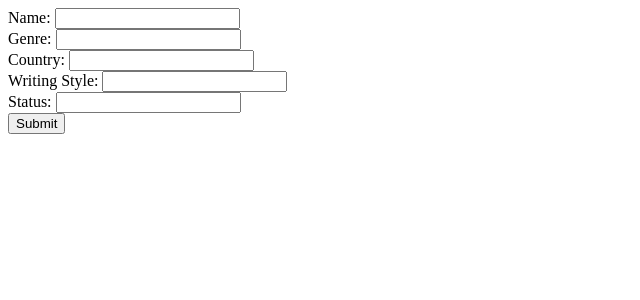
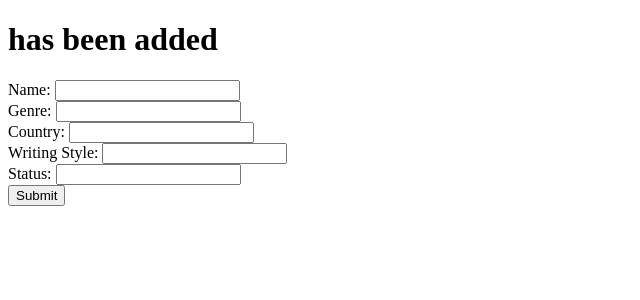
Before and after one commit to laresamdeola/ReactPractise, a React (Create React App) app: page / in a window 1280 px wide. Both pictures are taken after typing "Sample", "Sample", "Sample", "Sample" into the empty fields and a click on the button "Submit". Shown: the top 300 px of the page, without its empty margins (0-640 px from the left). Built offline with nearby package versions, Linux system fonts and the light colour scheme.

Commit message:
Update 2 files, more useReduce examples

```diff
--- a/src/components/useReducer/ReduceExample3.jsx
+++ b/src/components/useReducer/ReduceExample3.jsx
@@ -1,4 +1,5 @@
 import React, { useState, useReducer } from "react";
+import ReduceModal3 from "./ReduceModal3";
 
 const ReduceExample3 = () => {
   const [name, setName] = useState("");
@@ -20,7 +21,7 @@ const ReduceExample3 = () => {
         ...state,
         poets: newPoets,
         isModalOpen: true,
-        modalContents: `${name} has been added`,
+        modalContents: ` has been added`,
       };
     }
 
@@ -50,6 +51,9 @@ const ReduceExample3 = () => {
 
   return (
     <>
+      {state.isModalOpen && (
+        <ReduceModal3 modalContents={state.modalContents} name={name} />
+      )}
       <form onSubmit={handleForm}>
         <label htmlFor="name">Name: </label>
         <input
--- /dev/null
+++ b/src/components/useReducer/ReduceModal3.jsx
@@ -0,0 +1,7 @@
+import React, { useEffect } from "react";
+
+const ReduceModal3 = ({ modalContents, name }) => {
+  return <h1>{modalContents}</h1>;
+};
+
+export default ReduceModal3;
```
